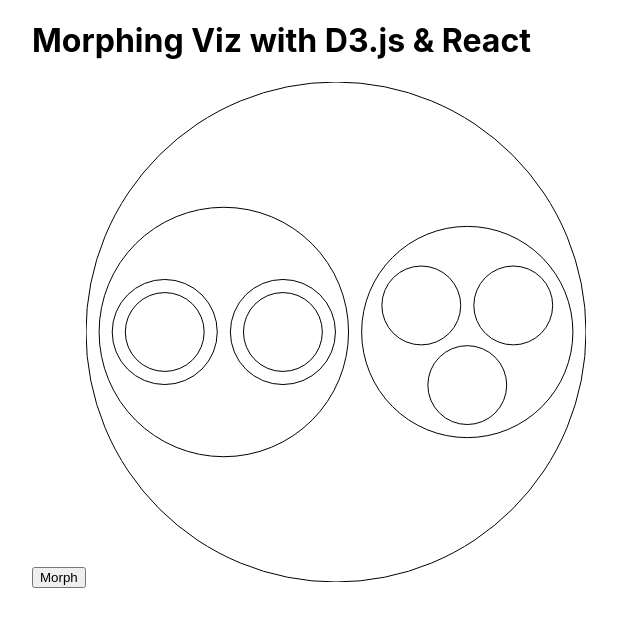
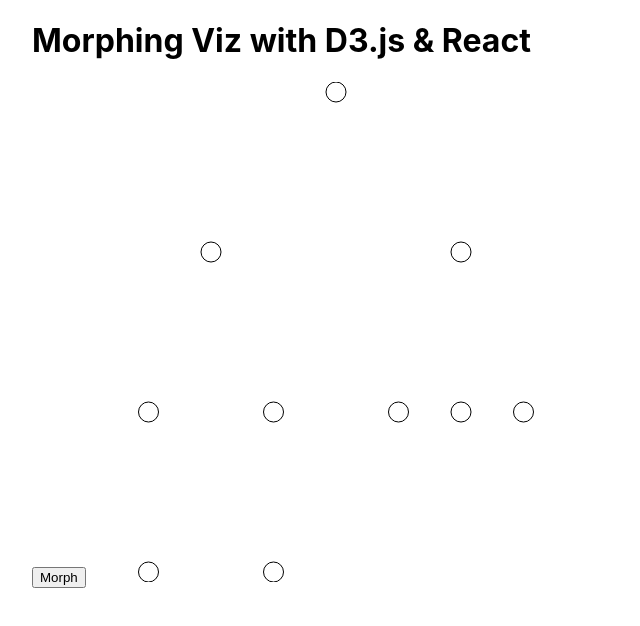
Before and after one commit to rollacaster/Morphing-Visualizations-in-React-D3.js, a React (Create React App) app: page / in a window 1280 px wide. Shown: the top 626 px of the page, without its empty margins (0-640 px from the left). Built offline with nearby package versions, Linux system fonts and the light colour scheme.

Commit message:
Create Transitions
Transition between the nodes of a tree and the nodes of the pack viz.

🎥 Next video: https://youtu.be/1pIslxUh11s

```diff
--- a/src/App.js
+++ b/src/App.js
@@ -28,6 +28,13 @@ const animalsPack = createPack(animalsHierarchy()).descendants()
 const createTree = tree().size([500, 480])
 const animalsTree = createTree(animalsHierarchy())
 
+const prepareData = () => {
+  return animalsPack.map((packItem, i) => ({
+    packItem,
+    treeItem: animalsTree.descendants()[i]
+  }))
+}
+
 function App() {
   const [toggle, setToggle] = useState(true)
   return (
@@ -35,45 +42,28 @@ function App() {
       <h1>Morphing Viz with D3.js & React</h1>
       <button onClick={() => setToggle(!toggle)}>Morph</button>
       <svg width="500" height="500">
-        {toggle ? (
-          animalsPack.map(({ x, y, r, data: { name } }) => (
-            <circle
-              key={name}
-              cx={x}
-              cy={y}
-              r={r}
-              fill="transparent"
-              stroke="black"
-            />
-          ))
-        ) : (
-          <g transform="translate(0, 10 )">
-            {animalsTree
-              .links()
-              .map(
-                ({ source: { x: x1, y: y1 }, target: { x: x2, y: y2 } }, i) => (
-                  <line
-                    key={i}
-                    x1={x1}
-                    y1={y1}
-                    x2={x2}
-                    y2={y2}
-                    stroke="black"
-                  />
-                )
-              )}
-            {animalsTree.descendants().map(({ x, y, data: { name } }) => (
+        <g transform="translate(0, 10 )">
+          {prepareData().map(
+            ({
+              treeItem: {
+                x,
+                y,
+                data: { name }
+              },
+              packItem: { x: cx, y: cy, r }
+            }) => (
               <circle
+                style={{ transition: 'all 3s' }}
                 key={name}
-                cx={x}
-                cy={y}
-                r={10}
+                cx={toggle ? x : cx}
+                cy={toggle ? y : cy}
+                r={toggle ? 10 : r}
                 fill="transparent"
                 stroke="black"
               />
-            ))}
-          </g>
-        )}
+            )
+          )}
+        </g>
       </svg>
     </div>
   )
```
